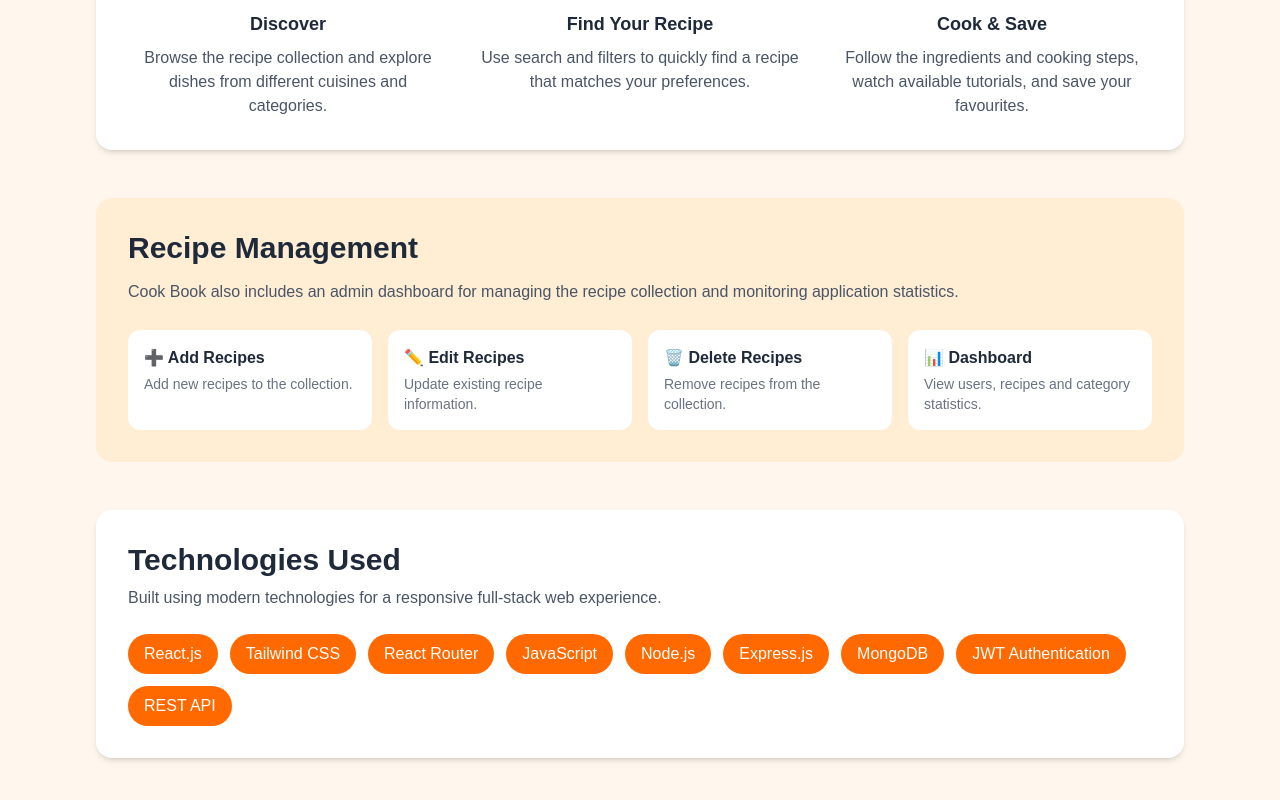
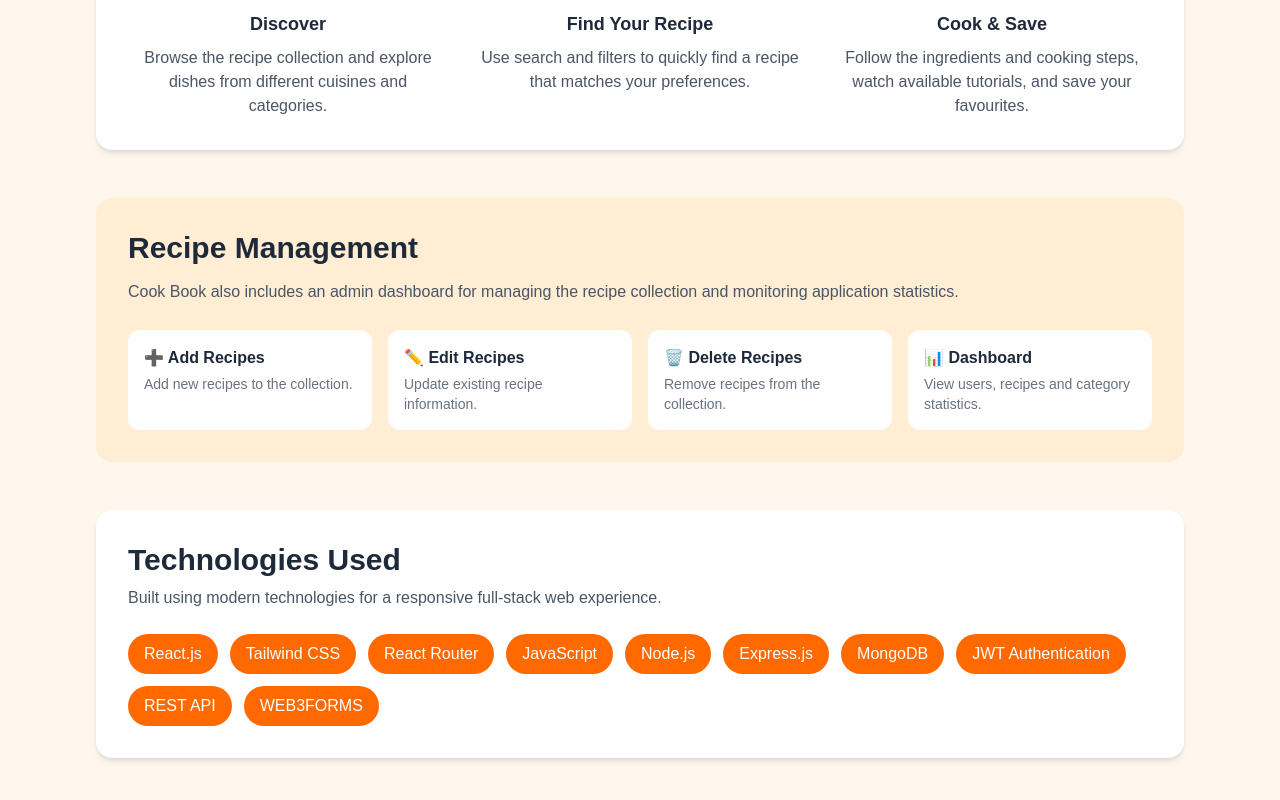
Before and after one commit to dhairyabandekar/cookbook, a React (Vite) app in the folder client/: page /about in a window 1280 px wide. Shown: the part 962-1762 px from the top of the page. Built offline with nearby package versions, Linux system fonts and the light colour scheme.

Commit message:
about update

```diff
--- a/client/src/pages/About.jsx
+++ b/client/src/pages/About.jsx
@@ -298,6 +298,10 @@ function About() {
               REST API
             </span>
 
+            <span className="bg-orange-500 text-white px-4 py-2 rounded-full">
+               WEB3FORMS
+            </span>
+
           </div>
 
         </div>
```
